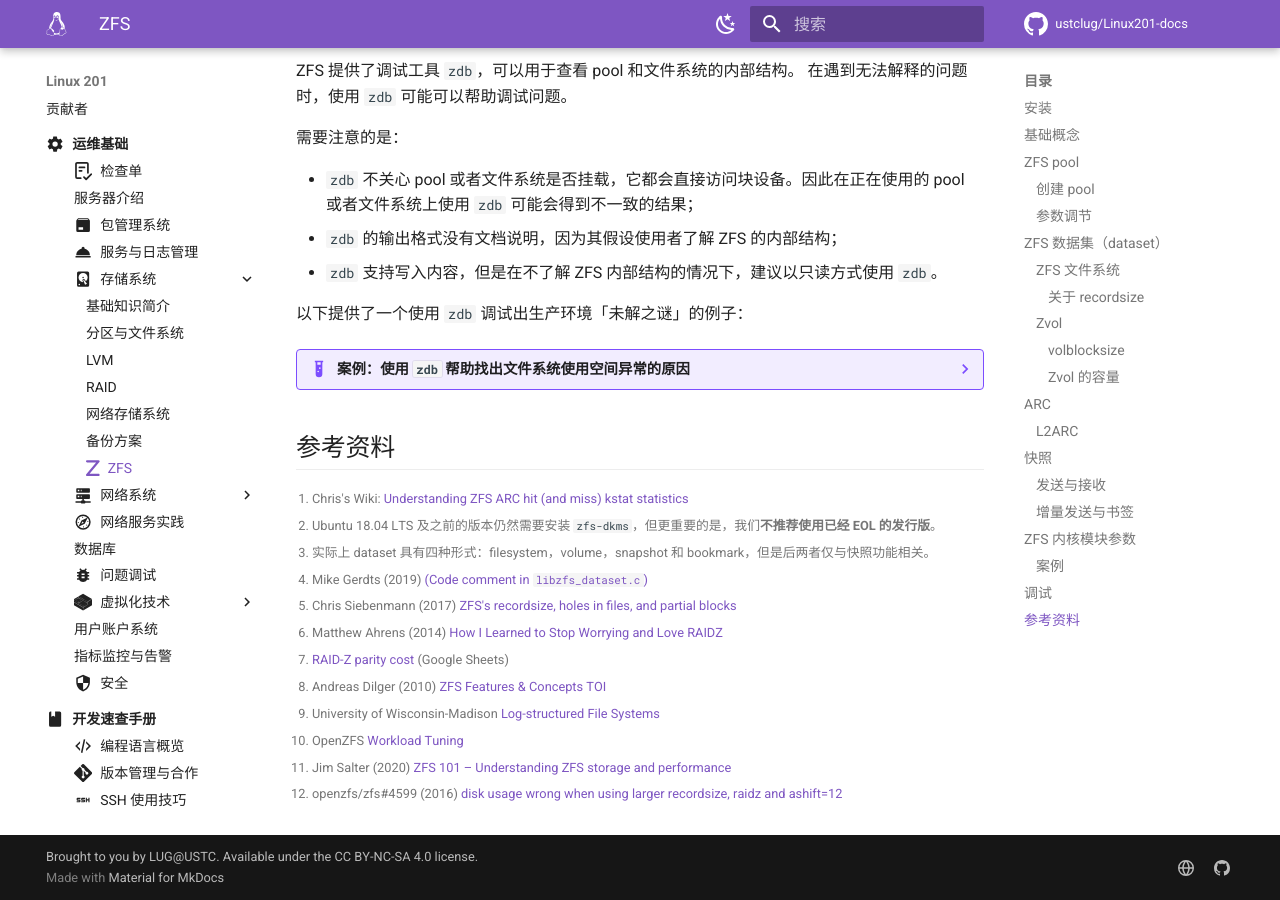
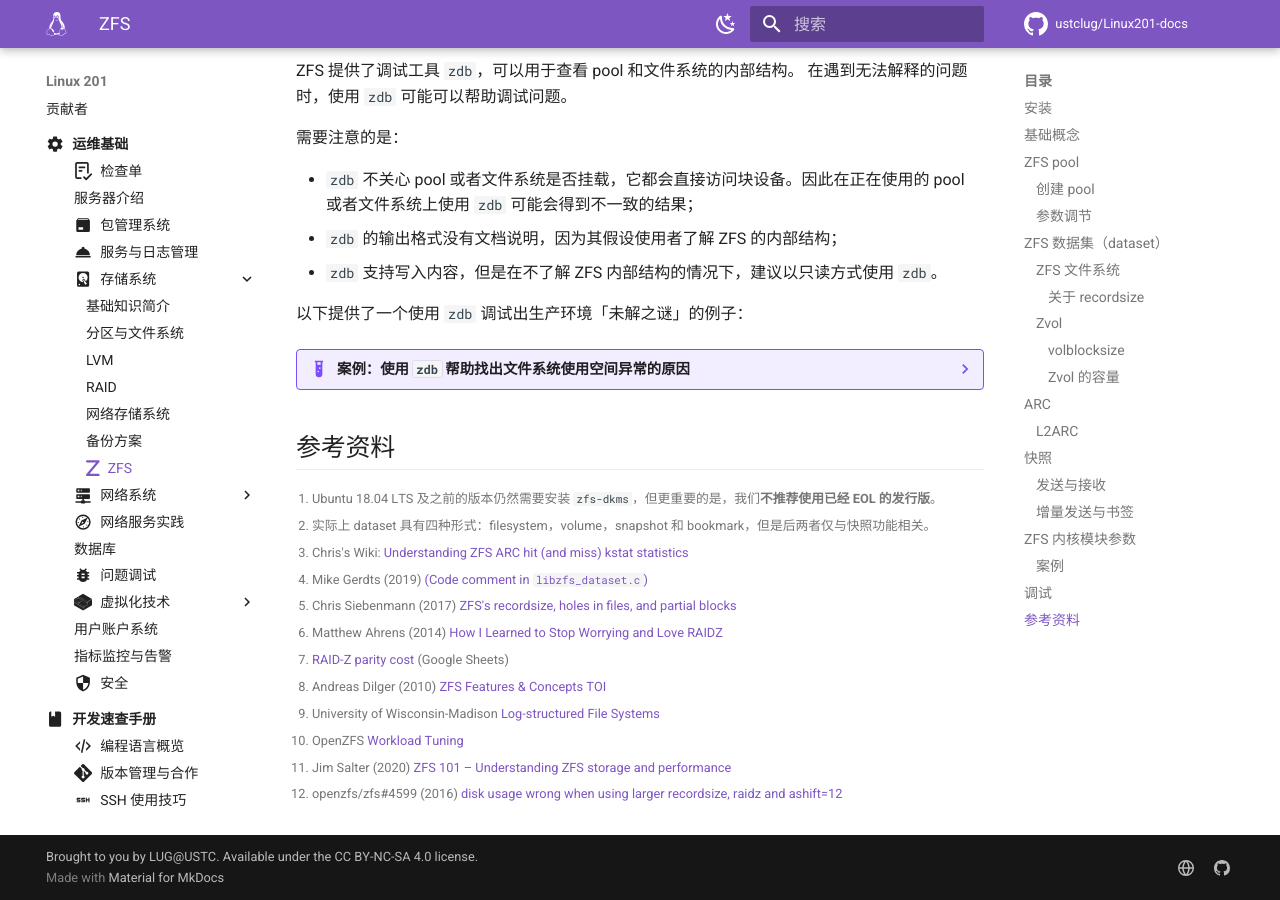
Before and after one commit to ustclug/Linux201-docs, an MkDocs documentation site: the page built from docs/ops/storage/zfs.md, in a window 1280 px wide and 900 px high, scrolled down 10516 px. Built offline with MkDocs 1.6.1 and Material for MkDocs 9.7.7, drawn with Linux system fonts in a browser that asks for light colours; comment, search, counter and statistics services are not loaded; some of the changed lines change nothing that is shown.

Commit message:
Try fixing #44 / #45 again

```diff
--- a/docs/ops/storage/zfs.md
+++ b/docs/ops/storage/zfs.md
@@ -294,12 +294,9 @@
 ??? question "I/O hit 是什么"
 
     OpenZFS 2.2 新增了一类更加具体的统计数据，即 ARC I/O hit。
-    这表示尽管数据并不在 ARC 中，但已经存在对应的磁盘 I/O 请求（例如数据正在被 prefetch），因此不需要再次从磁盘读取数据[^cks:ZFSUnderstandingARCHits]。
+    这表示尽管数据并不在 ARC 中，但已经存在对应的磁盘 I/O 请求（例如数据正在被 prefetch），因此不需要再次从磁盘读取数据[^cks-ZFSUnderstandingARCHits]。
 
     一个粗略（但不一定准确）的理解是：如果瞬间产生了多个请求要读取同一个数据块，那么其中一个请求会产生一次 ARC miss，而其他请求都会产生 ARC I/O hit。
-
-[^cks:ZFSUnderstandingARCHits]: Chris's Wiki: [Understanding ZFS ARC hit (and miss) kstat statistics][cks:ZFSUnderstandingARCHits]
-[cks:ZFSUnderstandingARCHits]: https://utcc.utoronto.ca/~cks/space/blog/solaris/ZFSUnderstandingARCHits#:~:text=An%20%27iohit%27%20happens%20when%20ZFS%20wants%20a%20disk%20block%20that%20already%20has%20active%20IO%20issued%20to%20read%20it%20into%20the%20ARC%2C%20perhaps%20because%20there%20is%20active%20prefetching%20on%20it.
 
 如果你需要一个类似 `iostat` 这样能够持续输出 ARC 统计信息的工具，可以考察一下 `arcstat`（`zfsutils-linux`）。
 
@@ -558,6 +555,8 @@
 
   [^uuu1804]: Ubuntu 18.04 LTS 及之前的版本仍然需要安装 `zfs-dkms`，但更重要的是，我们**不推荐使用已经 EOL 的发行版**。
   [^datasets]: 实际上 dataset 具有四种形式：filesystem，volume，snapshot 和 bookmark，但是后两者仅与快照功能相关。
+  [^cks-ZFSUnderstandingARCHits]: Chris's Wiki: [Understanding ZFS ARC hit (and miss) kstat statistics][cks-ZFSUnderstandingARCHits]
+  [cks-ZFSUnderstandingARCHits]: https://utcc.utoronto.ca/~cks/space/blog/solaris/ZFSUnderstandingARCHits#:~:text=An%20%27iohit%27%20happens%20when%20ZFS%20wants%20a%20disk%20block%20that%20already%20has%20active%20IO%20issued%20to%20read%20it%20into%20the%20ARC%2C%20perhaps%20because%20there%20is%20active%20prefetching%20on%20it.
 
   [cks]: https://utcc.utoronto.ca/~cks/space/blog/
   [delphix]: https://www.delphix.com/blog/zfs-raidz-stripe-width-or-how-i-learned-stop-worrying-and-love-raidz
--- /dev/null
+++ b/package.json
@@ -0,0 +1,5 @@
+{
+  "devDependencies": {
+    "markdownlint-cli2": "^0.17.2"
+  }
+}
```
Also changed, not shown: 1 other file.
